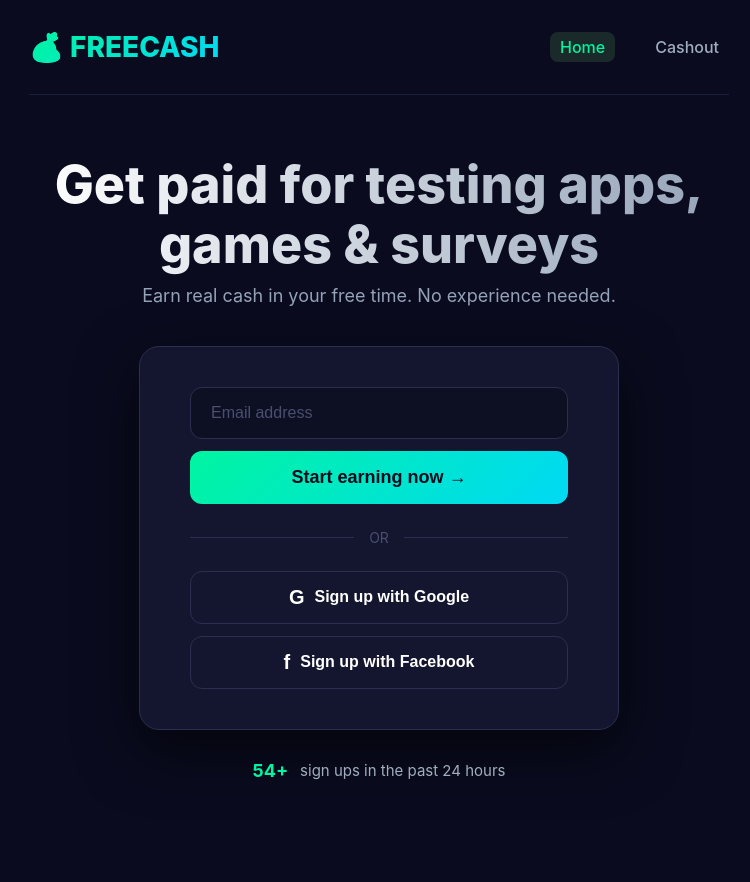
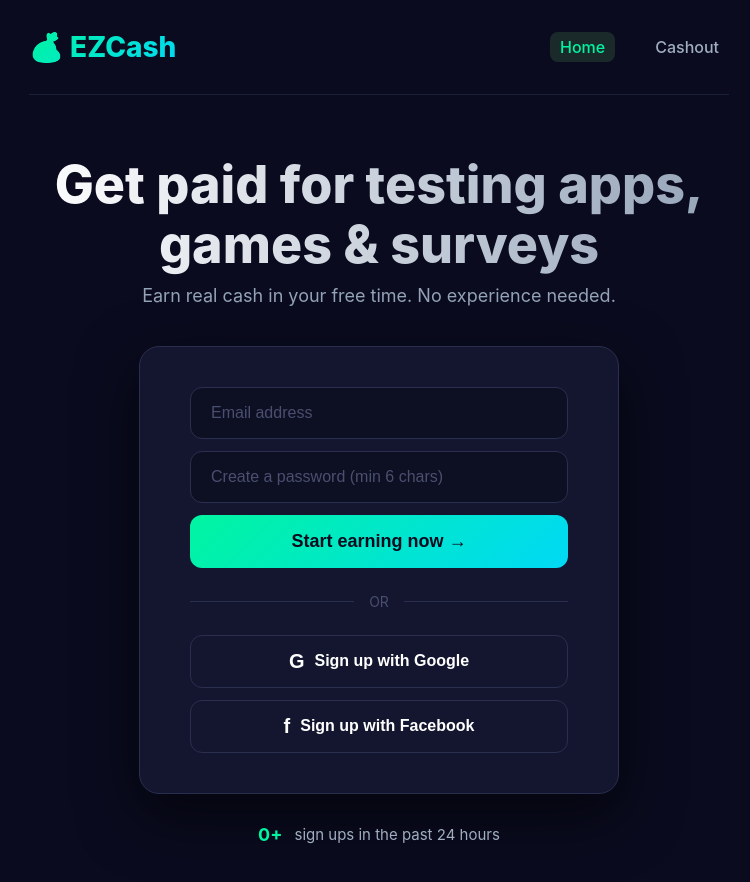
Before and after one commit to RPSBattleRoyale/EZCash, a React (Vite) app: page / in a window 1280 px wide. Shown: the top 882 px of the page, without its empty margins (261-1011 px from the left). Before the commit the page ends 821 px from the top, so only its background shows below. Built offline with nearby package versions, Linux system fonts and the light colour scheme; no server answers.

Commit message:
Implement Firebase sign-up and update counter logic
Refactor sign-up process with Firebase authentication, including email validation and loading state. Update animated counter duration and target count.

```diff
--- a/src/App.jsx
+++ b/src/App.jsx
@@ -1,18 +1,22 @@
 import { useState, useEffect } from 'react';
+import { createUserWithEmailAndPassword, sendEmailVerification, signOut } from 'firebase/auth';
+import { auth } from './firebase';
 
 function App() {
   // ===== STATE =====
   const [currentPage, setCurrentPage] = useState('home');
   const [email, setEmail] = useState('');
+  const [password, setPassword] = useState('');
   const [message, setMessage] = useState('');
+  const [isLoading, setIsLoading] = useState(false);
 
   // Animated counter
   const [count, setCount] = useState(0);
-  const targetCount = 100000;
+  const targetCount = 0;
 
   useEffect(() => {
     let start = 0;
-    const duration = 10000000;
+    const duration = 2000;
     const increment = targetCount / (duration / 16);
     const timer = setInterval(() => {
       start += increment;
@@ -26,8 +30,12 @@ function App() {
     return () => clearInterval(timer);
   }, []);
 
-  // ===== HANDLERS =====
-  const handleSignUp = () => {
+  // ===== FIREBASE SIGN-UP =====
+  const handleSignUp = async () => {
+    // Reset message
+    setMessage('');
+
+    // Validate email
     if (!email) {
       setMessage('⚠️ Please enter your email address.');
       return;
@@ -36,19 +44,49 @@ function App() {
       setMessage('⚠️ Please enter a valid email address.');
       return;
     }
-    setMessage(`✅ Check your email (${email}) to verify your account!`);
-    console.log('Sign-up attempted with:', email);
-    // In the next step, we'll connect this to Firebase Auth
+
+    // Validate password
+    if (!password) {
+      setMessage('⚠️ Please enter a password.');
+      return;
+    }
+    if (password.length < 6) {
+      setMessage('⚠️ Password must be at least 6 characters.');
+      return;
+    }
+
+    setIsLoading(true);
+
+    try {
+      // 1. Create the user
+      const userCred = await createUserWithEmailAndPassword(auth, email, password);
+
+      // 2. Send verification email
+      await sendEmailVerification(userCred.user);
+
+      // 3. Sign them out (so they must verify before logging in again)
+      await signOut(auth);
+
+      setMessage('✅ Verification email sent! Please check your inbox and click the link to verify your email. You can withdraw only after verifying.');
+      setEmail('');
+      setPassword('');
+    } catch (error) {
+      if (error.code === 'auth/email-already-in-use') {
+        setMessage('❌ This email is already registered. Please log in instead.');
+      } else {
+        setMessage(`❌ ${error.message}`);
+      }
+    } finally {
+      setIsLoading(false);
+    }
   };
 
   const handleGoogleSignUp = () => {
     setMessage('🔐 Google sign-up coming soon!');
-    console.log('Google sign-up clicked');
   };
 
   const handleFacebookSignUp = () => {
     setMessage('🔐 Facebook sign-up coming soon!');
-    console.log('Facebook sign-up clicked');
   };
 
   // ===== PAGE COMPONENTS =====
@@ -64,9 +102,18 @@ function App() {
             placeholder="Email address"
             value={email}
             onChange={(e) => setEmail(e.target.value)}
+            disabled={isLoading}
           />
-          <button className="btn-primary" onClick={handleSignUp}>
-            Start earning now →
+          <input
+            type="password"
+            placeholder="Create a password (min 6 chars)"
+            value={password}
+            onChange={(e) => setPassword(e.target.value)}
+            disabled={isLoading}
+            onKeyDown={(e) => e.key === 'Enter' && handleSignUp()}
+          />
+          <button className="btn-primary" onClick={handleSignUp} disabled={isLoading}>
+            {isLoading ? 'Creating account...' : 'Start earning now →'}
           </button>
         </div>
         {message && (
@@ -118,7 +165,7 @@ function App() {
     </div>
   );
 
-  // ===== NAVBAR + RENDER ENGINE =====
+  // ===== NAVBAR + RENDER =====
   return (
     <>
       <style>{`
@@ -230,7 +277,8 @@ function App() {
           cursor: pointer;
           transition: transform 0.15s, box-shadow 0.2s;
         }
-        .btn-primary:hover { transform: scale(1.02); box-shadow: 0 8px 25px rgba(0, 245, 160, 0.2); }
+        .btn-primary:hover:not(:disabled) { transform: scale(1.02); box-shadow: 0 8px 25px rgba(0, 245, 160, 0.2); }
+        .btn-primary:disabled { opacity: 0.5; cursor: not-allowed; }
         .divider {
           display: flex;
           align-items: center;
@@ -277,12 +325,6 @@ function App() {
           font-size: 18px;
           color: #00f5a0;
         }
-        .cashout-inputs {
-          display: flex;
-          flex-direction: column;
-          gap: 12px;
-          margin-bottom: 20px;
-        }
         @media (max-width: 640px) {
           .hero h1 { font-size: 32px; }
           .signup-card { padding: 30px 20px; }
@@ -294,7 +336,7 @@ function App() {
       <div className="app">
         {/* ===== NAVBAR ===== */}
         <nav className="navbar">
-          <div className="logo" onClick={() => setCurrentPage('home')}>💰 FREECASH</div>
+          <div className="logo" onClick={() => setCurrentPage('home')}>💰 EZCash</div>
           <div className="nav-links">
             <span
               className={currentPage === 'home' ? 'active' : ''}
```
